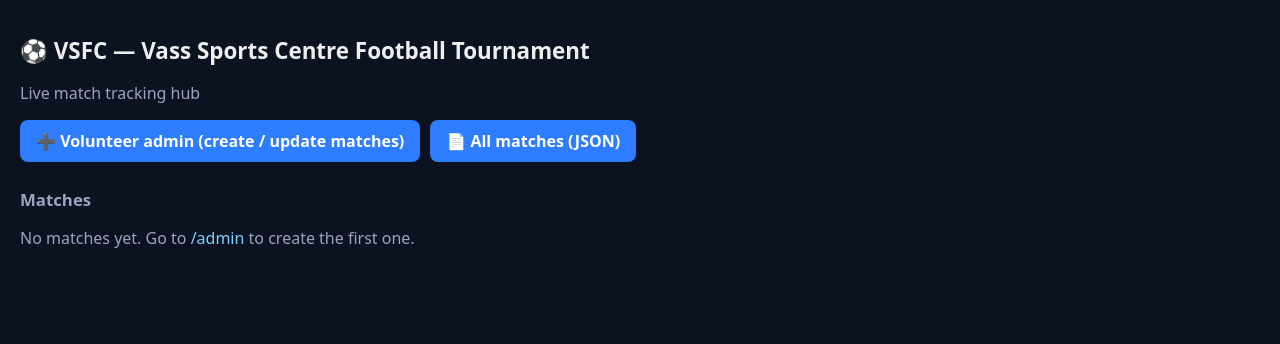
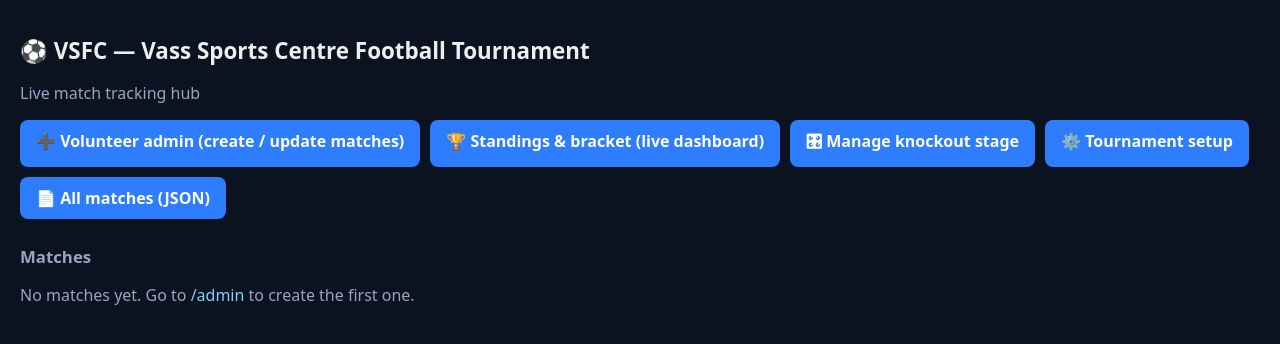
Before and after one commit to arunvel1988/vass-sports-centre-football-tournament, a Flask app: page / in a window 1280 px wide. Shown: the top 344 px of the page. Run offline with Flask 3, Linux system fonts and the light colour scheme; data that the repository does not hold is empty.

Commit message:
Add links for standings and tournament management

```diff
--- a/templates/home.html
+++ b/templates/home.html
@@ -29,6 +29,9 @@
 
   <div class="top-links">
     <a href="/admin">➕ Volunteer admin (create / update matches)</a>
+    <a href="/standings">🏆 Standings & bracket (live dashboard)</a>
+    <a href="/admin/knockouts">🎛 Manage knockout stage</a>
+    <a href="/admin/setup">⚙️ Tournament setup</a>
     <a href="/api/matches">📄 All matches (JSON)</a>
   </div>
 
```
